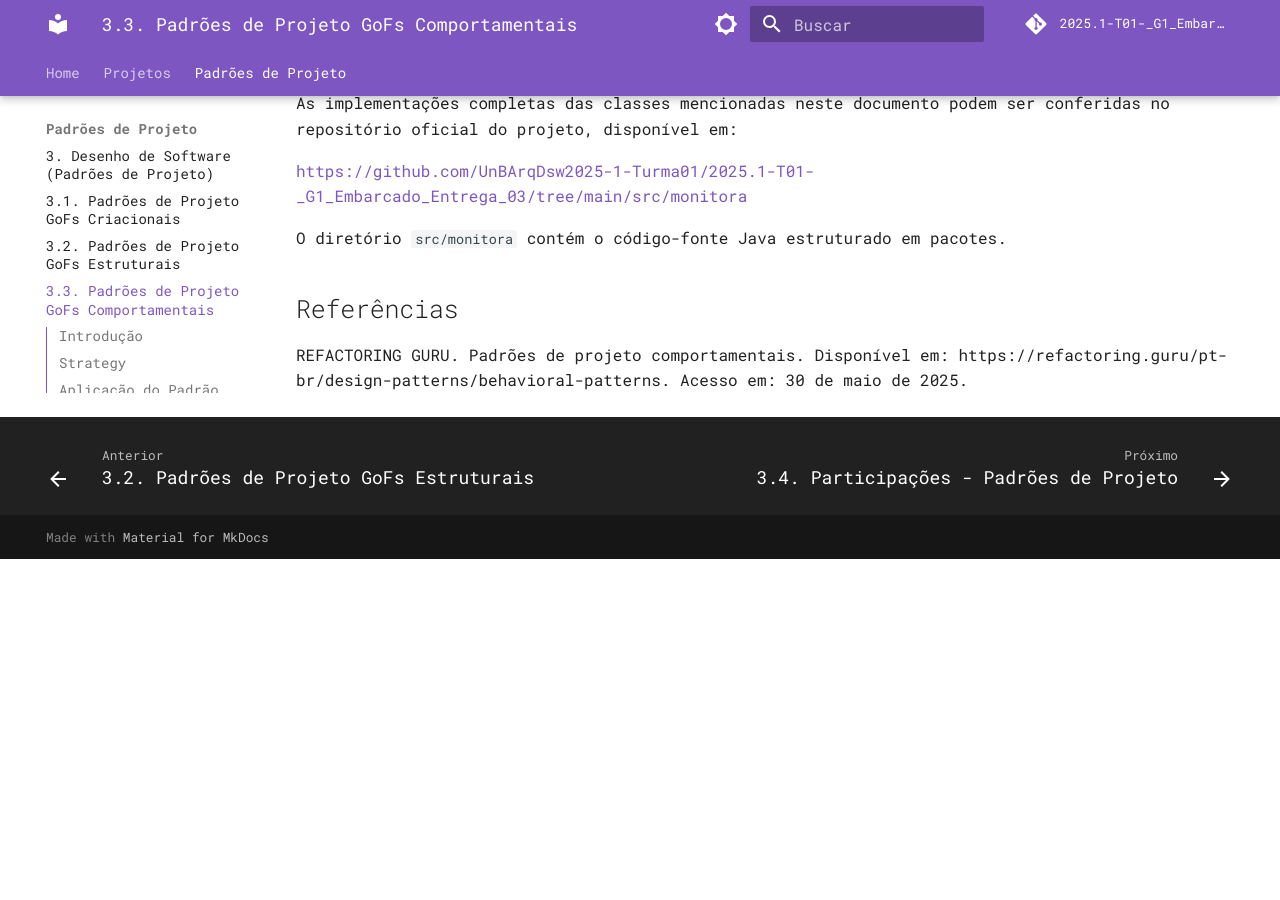
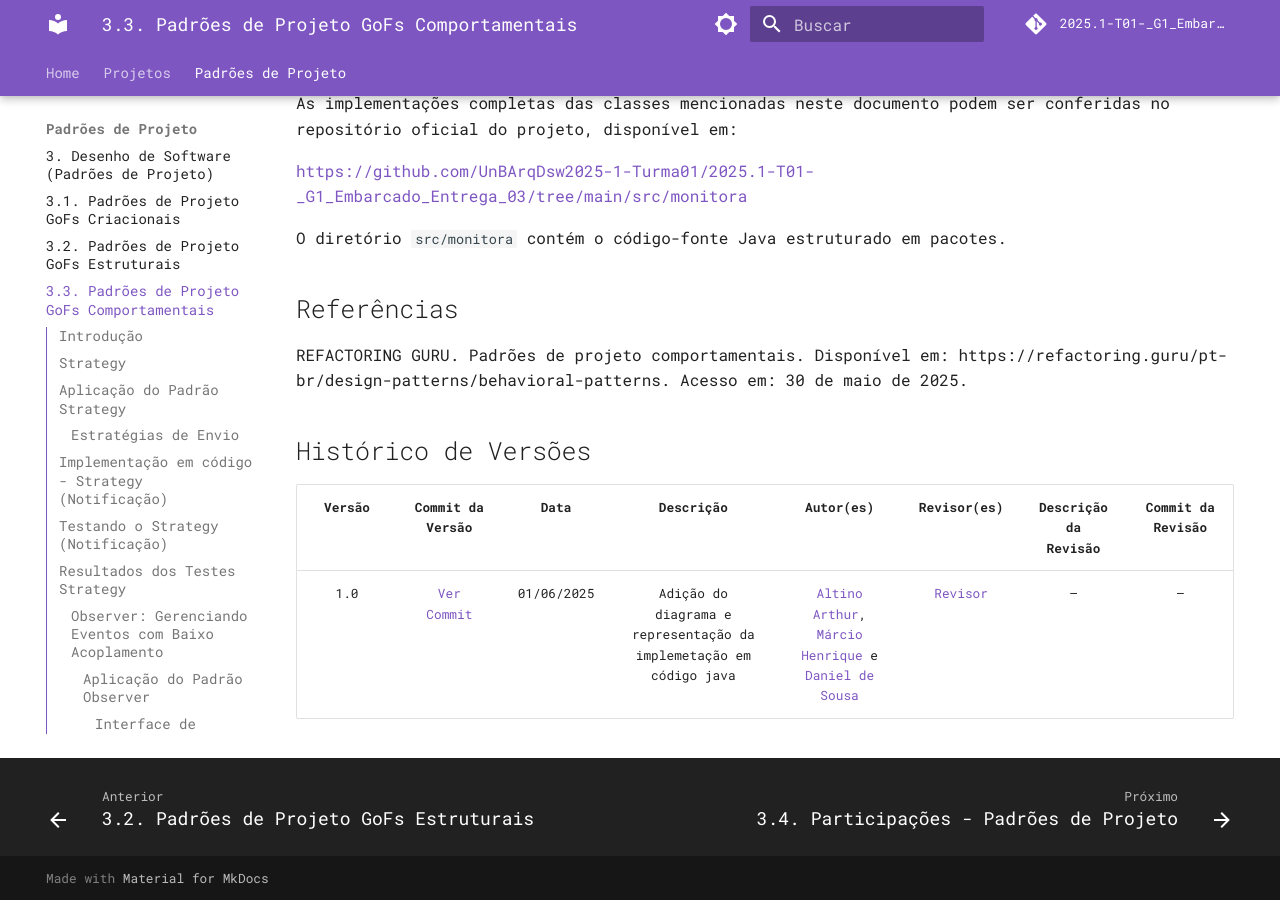
Before and after one commit to UnBArqDsw2025-1-Turma01/2025.1-T01-_G1_Embarcado_Entrega_03, an MkDocs documentation site: the page built from docs/PadroesDeProjeto/3.3.GoFsComportamentais.md, in a window 1280 px wide and 900 px high, scrolled down 10863 px. Built offline with MkDocs 1.6.1 and Material for MkDocs 9.7.7, drawn with Linux system fonts in a browser that asks for light colours; comment, search, counter and statistics services are not loaded; before the commit the page ends 11422 px from its top, so only the background shows below that.

Commit message:
add link commits

```diff
--- a/docs/PadroesDeProjeto/3.3.GoFsComportamentais.md
+++ b/docs/PadroesDeProjeto/3.3.GoFsComportamentais.md
@@ -414,3 +414,9 @@ O diretório `src/monitora` contém o código-fonte Java estruturado em pacotes.
 ## Referências
 
 REFACTORING GURU. Padrões de projeto comportamentais. Disponível em: https://refactoring.guru/pt-br/design-patterns/behavioral-patterns. Acesso em: 30 de maio de 2025.
+
+## Histórico de Versões
+
+| Versão | Commit da Versão                  | Data       | Descrição               | Autor(es)                                                                                                                                              | Revisor(es)                                  | Descrição da Revisão | Commit da Revisão                |
+|:------:|:----------------------------------:|:----------:|:------------------------:|:------------------------------------------------------------------------------------------------------------------------------------------------------:|:--------------------------------------------:|:---------------------:|:-------------------------------:|
+| 1.0    | [Ver Commit](https://github.com/UnBArqDsw2025-1-Turma01/2025.1-T01-_G1_Embarcado_Entrega_03/commit/5cb51fb894c7a72436e83b65cc56450e1908c811) | 01/06/2025 | Adição do diagrama e representação da implemetação em código java      | [Altino Arthur](https://github.com/arthurrochamoreira), [Márcio Henrique](https://github.com/DeM4rcio) e [Daniel de Sousa](https://github.com/daniel-de-sousa) | [Revisor](https://github.com/)               | —                     | —                             |
```
Also changed, not shown: docs/PadroesDeProjeto/3.1.GoFsCriacionais.md (+2 -2 lines), docs/PadroesDeProjeto/3.2.GoFsEstruturais.md (+1 -1 lines), docs/PadroesDeProjeto/3.5.IniciativasExtras.md (+6 -0 lines).
